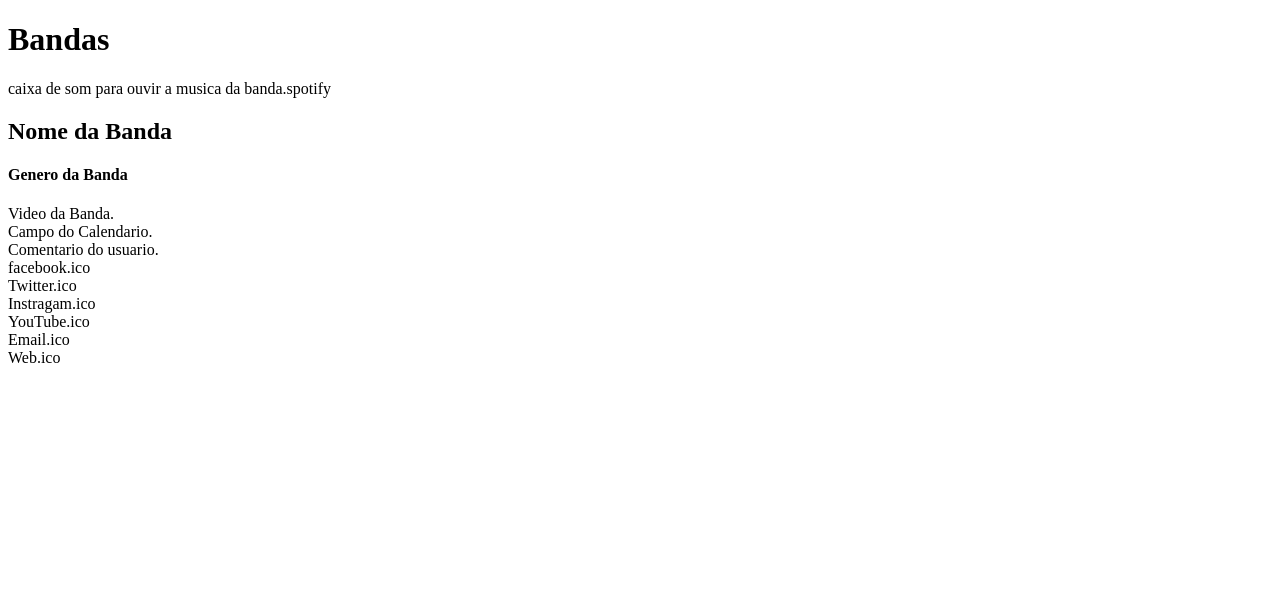
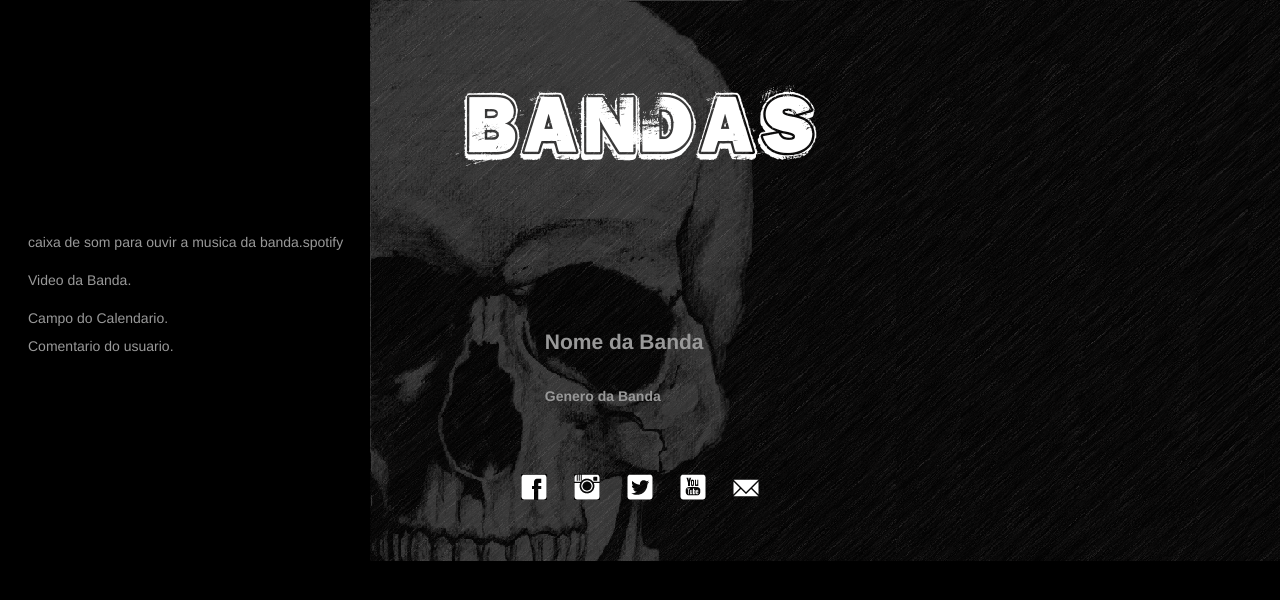
Before and after one commit to pdb-tis/pdb, a plain HTML site: page band.html in a window 1280 px wide. Drawn offline with Linux system fonts and the light colour scheme.

Commit message:
Indentation fixes; Insertion of: CSS link, body grid-container, index footer copy

```diff
--- a/band.html
+++ b/band.html
@@ -3,8 +3,9 @@
     <head>
         <meta charset="UTF-8"/>
         <title>Bandas</title>
+        <link rel="stylesheet" href="css/style.css" type="text/css">
     </head>
-       <body>
+    <body class="grid-container">
         <header>
             <div>
                 <h1>Bandas</h1>
@@ -34,25 +35,37 @@
                 Comentario do usuario.
             </div>
         </aside>
-          <footer class="row">
-                <div>
-                    facebook.ico
+        <footer class="social-media">
+            <div class="facebook">
+                <a href="https://www.facebook.com">
+                    <img src="images/facebook.png" alt="Facebook"/>
+                </a>
             </div>
-                <div>
-                    Twitter.ico
+            <div class="instagram">
+                <a href="https://www.instagram.com">
+                    <img src="images/instagram.png" alt="Instagram"/>
+                </a>
             </div>
-                <div>
-                    Instragam.ico
+            <div class="twitter">
+                <a href="https://www.twitter.com">
+                    <img src="images/twitter.png" alt="Twitter"/>
+                </a>
             </div>
-                <div>
-                    YouTube.ico
+            <div class="youtube">
+                <a href="https://www.youtube.com">
+                    <img src="images/youtube.png" alt="Youtube"/>
+                </a>
             </div>
-                <div>
-                    Email.ico
+            <div class="email">
+                <a href="https://www.gmail.com">
+                    <img src="images/email.png" alt="Email"/>
+                </a>
             </div>
-                <div>
-                    Web.ico
-                </div>
+            <!--<div class="website">
+                <a href="https://www.rock.com">
+                    <img src="images/web-icon.png" alt="Website"/>
+                </a>
+            </div>-->
         </footer>
     </body>
 </html>
```
Also changed, not shown: index.html (+2 -2 lines). Lines whose indentation alone changed are shown as unchanged.
